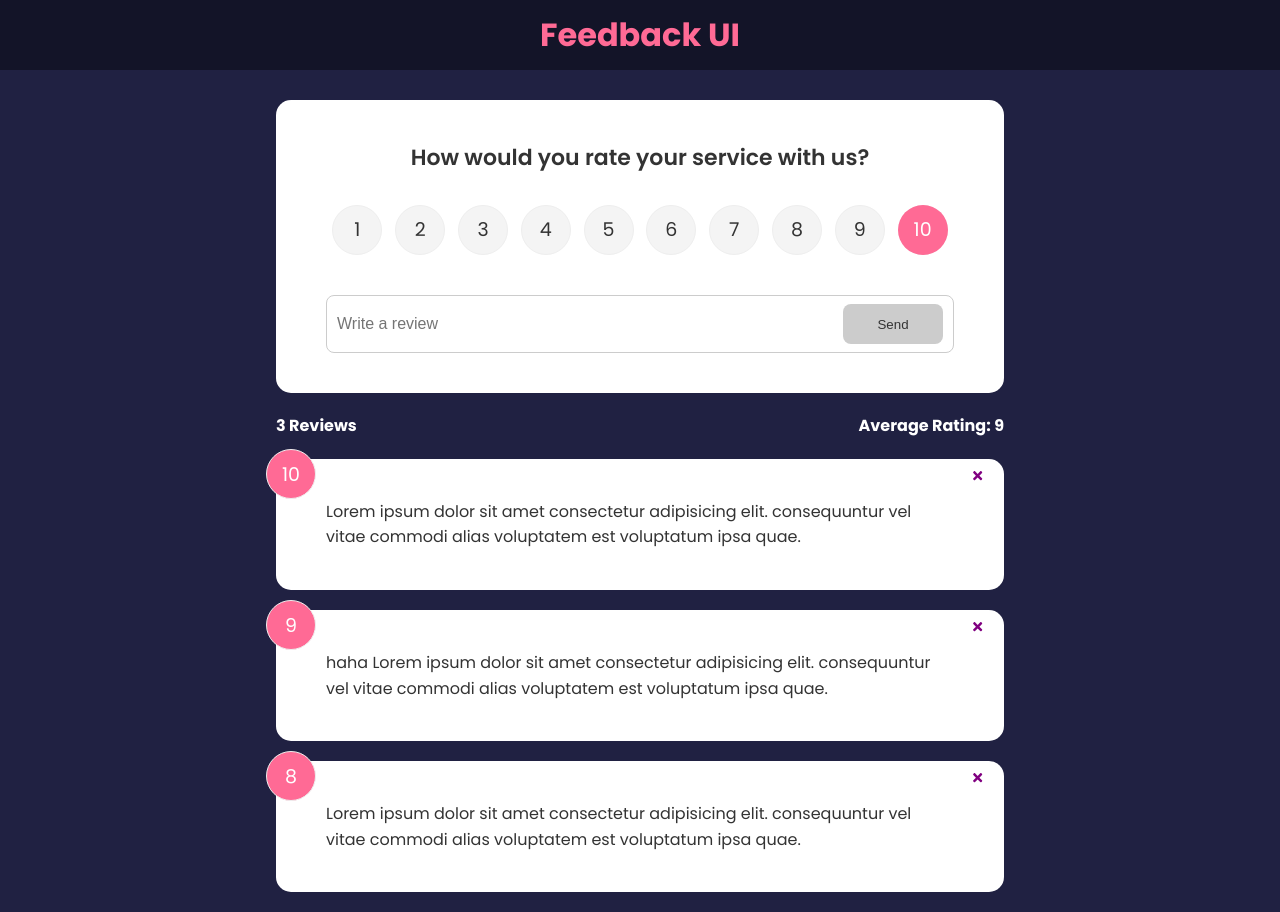
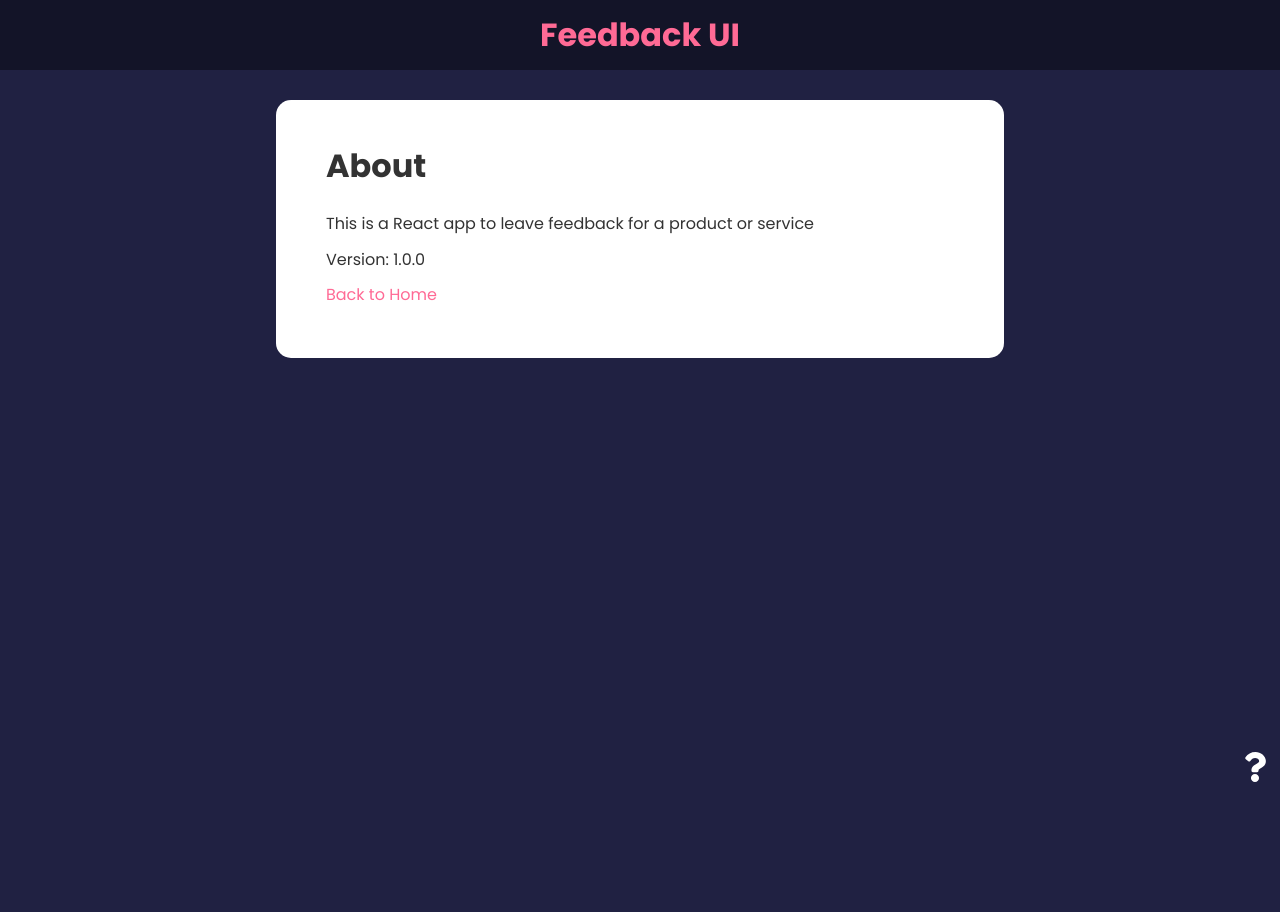
Before and after one commit to arrizkyhp/feedback-app, a React (Create React App) app: page /about in a window 1280 px wide. After the commit the page ends 800 px from the top, so only its background shows below. Built offline with nearby package versions, Linux system fonts and the light colour scheme; the HTML template or start-up script is replaced by a standard one.

Commit message:
Update (Section 5 | 29)

```diff
--- a/package.json
+++ b/package.json
@@ -10,6 +10,7 @@
     "react": "^17.0.2",
     "react-dom": "^17.0.2",
     "react-icons": "^4.3.1",
+    "react-router-dom": "^6.2.1",
     "react-scripts": "5.0.0",
     "uuid": "^8.3.2",
     "web-vitals": "^2.1.2"
--- a/src/App.js
+++ b/src/App.js
@@ -1,10 +1,13 @@
 import { useState } from "react";
+import { BrowserRouter as Router, Route, Routes } from "react-router-dom";
 import { v4 as uuidv4 } from "uuid";
+import AboutIconLink from "./components/AboutIconLink";
 import FeedbackForm from "./components/FeedbackForm";
 import FeedbackList from "./components/FeedbackList";
 import FeedbackStats from "./components/FeedbackStats";
 import Header from "./components/Header";
 import FeedbackData from './data/FeedbackData';
+import About from "./pages/About";
 
 export default function App() {
     const [feedback, setFeedback] = useState(FeedbackData);
@@ -21,16 +24,34 @@
     }
 
     return (
-        <>
-            <Header/>
-            <div className="container">
-                <FeedbackForm handleAdd={addFeedback}/>
-                <FeedbackStats feedback={feedback} />
-                <FeedbackList
-                    feedback={feedback}
-                    handleDelete={deleteFeedback}
-                />
-            </div>
-        </>
-    )
+      <Router>
+        <Header />
+        <div className="container">
+          <Routes>
+            <Route
+              exact
+              path="/"
+              element={
+                <>
+                  <FeedbackForm handleAdd={addFeedback} />
+                  <FeedbackStats feedback={feedback} />
+                  <FeedbackList feedback={feedback} handleDelete={deleteFeedback} />
+                  <AboutIconLink />
+                </>
+              }
+            ></Route>
+
+            <Route
+              path="/about"
+              element={
+                <>
+                  <About />
+                  <AboutIconLink />
+                </>
+              }
+            />
+          </Routes>
+        </div>
+      </Router>
+    );
 }
--- /dev/null
+++ b/src/components/AboutIconLink.jsx
@@ -0,0 +1,14 @@
+import { FaQuestion } from 'react-icons/fa'
+import { Link } from 'react-router-dom'
+
+function AboutIconLink() {
+    return (
+      <div className="about-link">
+        <Link to="/about">
+          <FaQuestion size={30} />
+        </Link>
+      </div>
+    );
+}
+
+export default AboutIconLink
--- a/src/components/Header.jsx
+++ b/src/components/Header.jsx
@@ -1,4 +1,5 @@
 import PropTypes from 'prop-types'
+import { Link } from 'react-router-dom'
 
 function Header({ title, bgColor, textColor }) {
     const headerStyles = {
@@ -6,12 +7,14 @@
         color: textColor,
     }
     return (
-        <header style={headerStyles}>
-            <div className="container">
-                <h1>{title}</h1>
-            </div>
-        </header>
-    )
+      <header style={headerStyles}>
+        <div className="container">
+          <Link to="/">
+            <h1>{title}</h1>
+          </Link>
+        </div>
+      </header>
+    );
 }
 
 Header.defaultProps = {
--- a/src/index.css
+++ b/src/index.css
@@ -11,6 +11,7 @@
   background-color: #202142;
   color: #fff;
   line-height: 1.6;
+  /* position: relative; */
 }
 
 ul {
@@ -21,6 +22,15 @@
   max-width: 768px;
   margin: auto;
   padding: 0 20px;
+}
+
+.container a {
+  color: #ff6a95;
+  text-decoration: none;
+}
+
+.container a:hover {
+  color: #fff;
 }
 
 header {
@@ -187,8 +197,8 @@
 
 .about-link {
   position: absolute;
-  bottom: 20px;
-  right: 20px;
+  bottom: 10px;
+  right: 10px;
   color: #fff;
   cursor: pointer;
 }
--- /dev/null
+++ b/src/pages/About.jsx
@@ -0,0 +1,20 @@
+import Card from "../shared/Card"
+import { Link } from 'react-router-dom'
+
+function About() {
+    return (
+        <Card>
+            <div className="about">
+                <h1>About</h1>
+                <p>This is a React app to leave feedback for a product or service</p>
+                <p>Version: 1.0.0</p>
+
+                <p>
+                    <Link to='/'>Back to Home</Link>
+                </p>
+            </div>
+        </Card>
+    )
+}
+
+export default About
```
Also changed, not shown: 1 other file (tests, documents, lock files or other folders).
